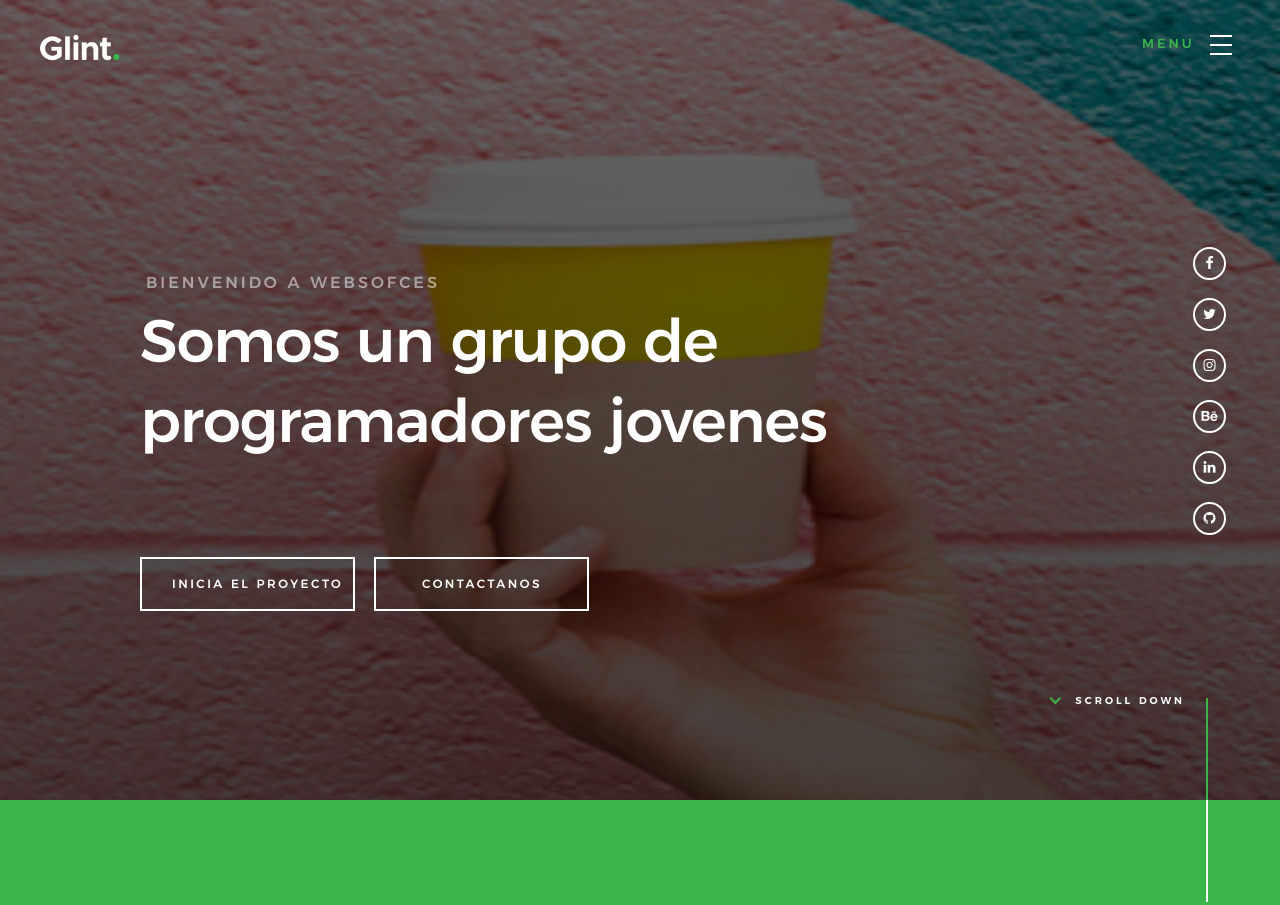
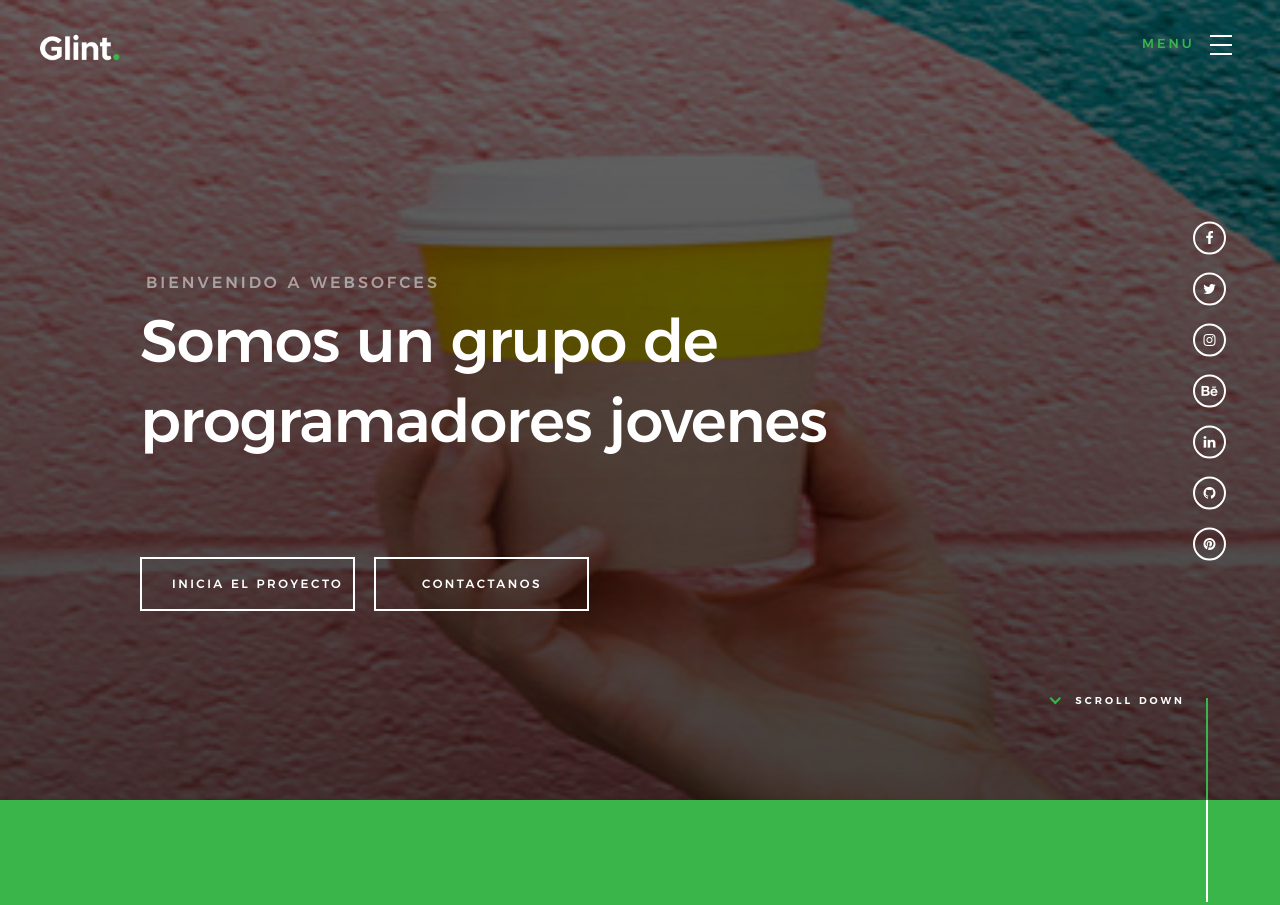
Before and after one commit to CesarISC/plantilla-web, a plain HTML site: page index.html in a window 1280 px wide. Shown: the top 905 px of the page. Drawn offline with Linux system fonts and the light colour scheme; files whose address does not match are found by name.

Commit message:
Se agrego la red social pinterest al panel de redes

```diff
--- a/index.html
+++ b/index.html
@@ -153,6 +153,9 @@
             </li>
             <li>
                 <a href="#0"><i class="fa fa-github " aria-hidden="true"></i><span>GitHub</span></a>
+            </li>
+            <li>
+                <a href="#0"><i class="fa fa-pinterest " aria-hidden="true"></i><span>Pinterest</span></a>
             </li>
         </ul>
         <!-- end home-social -->
```
